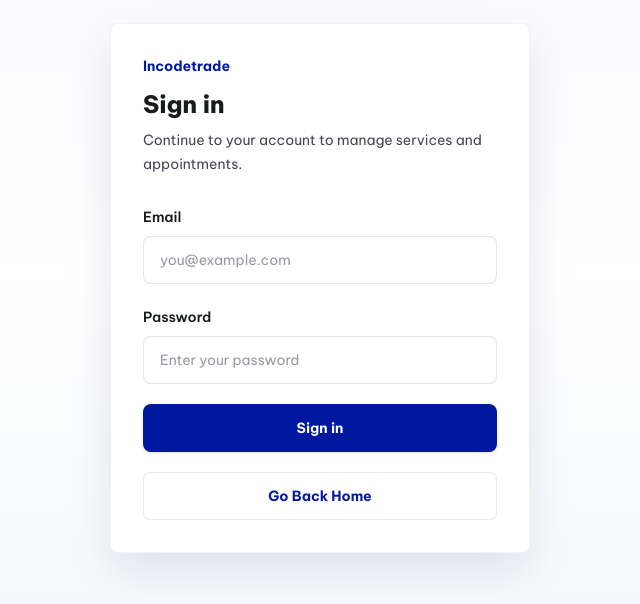
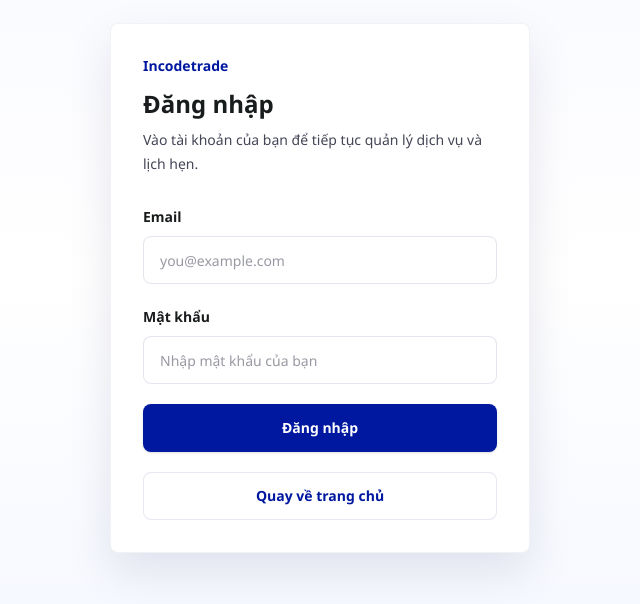
Before and after one commit to DuyBua123/incotrade_frontend, a Next.js app: page /login in a window 1280 px wide. Shown: the part 112-716 px from the top of the page, without its empty margins (320-960 px from the left). Built offline with nearby package versions, Linux system fonts and the light colour scheme.

Commit message:
update[Login]: add check failure code

```diff
--- a/app/(auth)/login/page.tsx
+++ b/app/(auth)/login/page.tsx
@@ -18,9 +18,9 @@ export default function LoginPage() {
       <section className="w-full max-w-[420px] rounded-lg border border-outline-variant/25 bg-white px-6 py-7 shadow-[0_18px_45px_rgba(8,20,70,0.10)] sm:px-8 sm:py-8">
         <div>
           <p className="text-sm font-bold text-primary">Incodetrade</p>
-          <h1 className="mt-3 text-2xl font-extrabold text-on-surface">Sign in</h1>
+          <h1 className="mt-3 text-2xl font-extrabold text-on-surface">Đăng nhập</h1>
           <p className="mt-2 text-sm leading-6 text-on-surface-variant">
-            Continue to your account to manage services and appointments.
+            Vào tài khoản của bạn để tiếp tục quản lý dịch vụ và lịch hẹn.
           </p>
         </div>
 
@@ -43,7 +43,6 @@ export default function LoginPage() {
               name="email"
               type="email"
               autoComplete="email"
-              required
               disabled={isSubmitting}
               aria-invalid={Boolean(fieldErrors.email)}
               aria-describedby={fieldErrors.email ? "email-error" : undefined}
@@ -61,21 +60,20 @@ export default function LoginPage() {
 
           <div>
             <label htmlFor="password" className="text-sm font-semibold text-on-surface">
-              Password
+              Mật khẩu
             </label>
             <input
               id="password"
               name="password"
               type="password"
               autoComplete="current-password"
-              required
               disabled={isSubmitting}
               aria-invalid={Boolean(fieldErrors.password)}
               aria-describedby={fieldErrors.password ? "password-error" : undefined}
               value={form.password}
               onChange={(event) => updateField("password", event.target.value)}
               className="mt-2 h-12 w-full rounded-lg border border-outline-variant/45 bg-white px-4 text-sm text-on-surface outline-none transition placeholder:text-on-surface-variant/55 focus:border-primary focus:ring-4 focus:ring-primary/10 disabled:cursor-not-allowed disabled:bg-surface-soft disabled:text-on-surface-variant/60"
-              placeholder="Enter your password"
+              placeholder="Nhập mật khẩu của bạn"
             />
             {fieldErrors.password ? (
               <p id="password-error" className="mt-2 text-sm font-medium text-danger">
@@ -89,7 +87,7 @@ export default function LoginPage() {
             disabled={isSubmitting}
             className="flex h-12 w-full items-center justify-center rounded-lg bg-primary px-4 text-sm font-bold text-white shadow-sm transition hover:bg-blue-900 focus-visible:outline-none focus-visible:ring-4 focus-visible:ring-primary/20 disabled:cursor-not-allowed disabled:bg-primary/55"
           >
-            {isSubmitting ? "Signing in..." : "Sign in"}
+            {isSubmitting ? "Đang đăng nhập..." : "Đăng nhập"}
           </button>
 
           <Link
@@ -105,7 +103,7 @@ export default function LoginPage() {
               isSubmitting ? "pointer-events-none opacity-60" : ""
             }`}
           >
-            Go Back Home
+            Quay về trang chủ
           </Link>
         </form>
       </section>
--- a/app/layout.tsx
+++ b/app/layout.tsx
@@ -1,11 +1,12 @@
 import type { Metadata } from "next";
-import { Be_Vietnam_Pro } from "next/font/google";
+// import { Be_Vietnam_Pro } from "next/font/google";
 import "./globals.css";
 
-const beVietnamPro = Be_Vietnam_Pro({
-  subsets: ["latin", "vietnamese"],
-  weight: ["300", "400", "500", "600", "700", "800", "900"],
-});
+// Tải font về local
+// const beVietnamPro = Be_Vietnam_Pro({
+//   subsets: ["latin", "vietnamese"],
+//   weight: ["300", "400", "500", "600", "700", "800", "900"],
+// });
 
 export const metadata: Metadata = {
   title: "Incodetrade - Nền tảng thuê dịch vụ",
@@ -15,7 +16,7 @@ export const metadata: Metadata = {
 export default function RootLayout({ children }: LayoutProps<"/">) {
   return (
     <html lang="en">
-      <body className={beVietnamPro.className}>{children}</body>
+      <body>{children}</body>
     </html>
   );
 }
--- a/feature/auth/login/login.hook.ts
+++ b/feature/auth/login/login.hook.ts
@@ -1,5 +1,5 @@
 import axios from "axios";
-import { FormEvent, useState } from "react";
+import { SubmitEvent, useState } from "react";
 import { useRouter } from "next/navigation";
 
 import { api } from "@/lib/api/api";
@@ -45,7 +45,7 @@ export default function useLogin() {
 
   function handleLoginError(error: unknown) {
     if (!axios.isAxiosError<FailureResponse>(error) || !error.response) {
-      setFormError("Unable to sign in right now. Please try again.");
+      setFormError("Không thể đăng nhập lúc này. Vui lòng thử lại sau.");
       return;
     }
 
@@ -59,17 +59,16 @@ export default function useLogin() {
     }
 
     if (
-      failure.code === ERROR_CODES.INVALID_CREDENTIAL_ERROR &&
-      typeof failure.errors === "string"
+      failure.code === ERROR_CODES.INVALID_CREDENTIAL_ERROR
     ) {
-      setFormError(failure.errors);
+      setFormError(failure.errors as string);
       return;
     }
 
-    setFormError(failure.message || "Unable to sign in right now. Please try again.");
+    setFormError(failure.message || "Không thể đăng nhập lúc này. Vui lòng thử lại sau.");
   }
 
-  async function handleSubmit(event: FormEvent<HTMLFormElement>) {
+  async function handleSubmit(event: SubmitEvent<HTMLFormElement>) {
     event.preventDefault();
     setIsSubmitting(true);
     setFieldErrors({});
--- a/lib/api/api.ts
+++ b/lib/api/api.ts
@@ -1,6 +1,6 @@
 import axios from "axios";
 
 export const api = axios.create({
-  baseURL: "http://localhost:8080/api",
+  baseURL: "https://localhost:7168/api",
   withCredentials: true,
 });
--- a/package.json
+++ b/package.json
@@ -3,7 +3,7 @@
   "version": "0.1.0",
   "private": true,
   "scripts": {
-    "dev": "next dev",
+    "dev": "next dev --experimental-https",
     "build": "next build",
     "start": "next start",
     "lint": "eslint"
```
Also changed, not shown: 1 other file (tests, documents, lock files or other folders).
